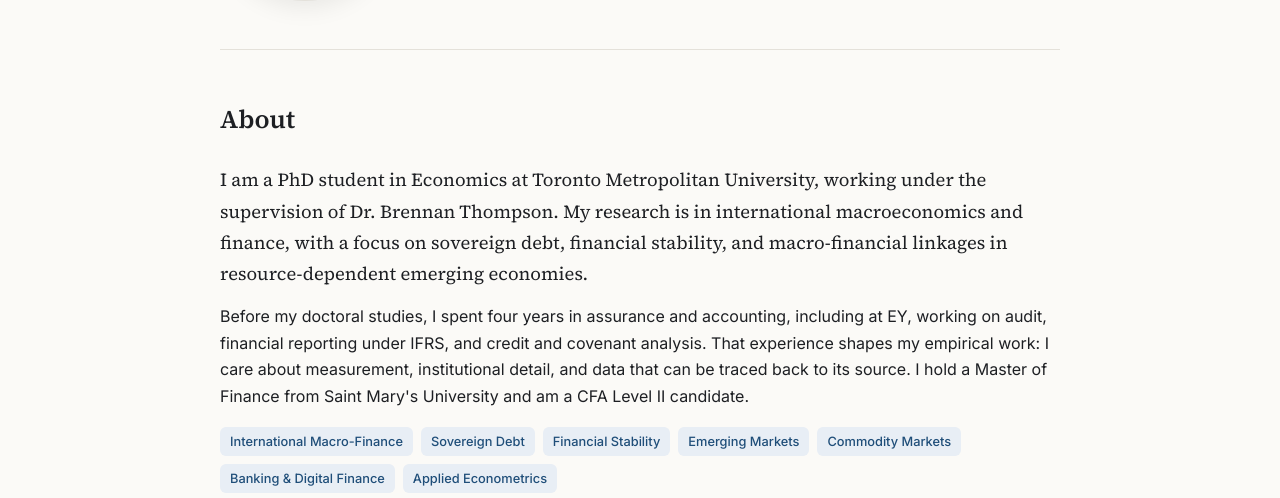
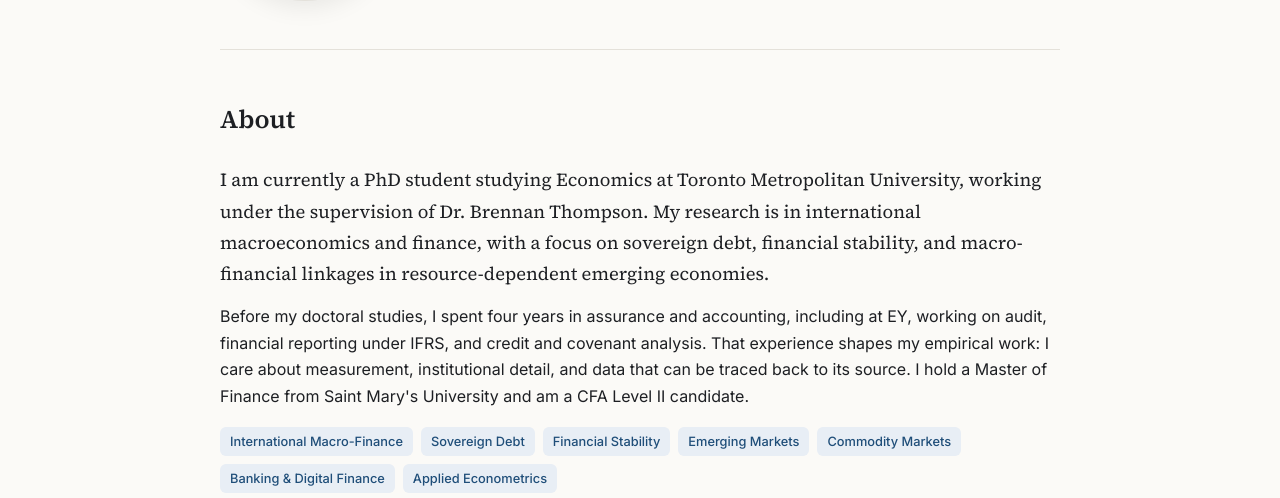
Before and after one commit to Troy-Nadin/troy-nadin.github.io, a plain HTML site: page index.html in a window 1280 px wide. Shown: the part 302-800 px from the top of the page. Drawn offline with Linux system fonts and the light colour scheme.

Commit message:
Update description in About section of index.html

```diff
--- a/index.html
+++ b/index.html
@@ -181,7 +181,7 @@
   <!-- ABOUT -->
   <section id="about">
     <h2>About</h2>
-    <p class="lead">I am a PhD student in Economics at Toronto Metropolitan University, working under the supervision of Dr. Brennan Thompson. My research is in international macroeconomics and finance, with a focus on sovereign debt, financial stability, and macro-financial linkages in resource-dependent emerging economies.</p>
+    <p class="lead">I am currently a PhD student studying Economics at Toronto Metropolitan University, working under the supervision of Dr. Brennan Thompson. My research is in international macroeconomics and finance, with a focus on sovereign debt, financial stability, and macro-financial linkages in resource-dependent emerging economies.</p>
     <p>Before my doctoral studies, I spent four years in assurance and accounting, including at EY, working on audit, financial reporting under IFRS, and credit and covenant analysis. That experience shapes my empirical work: I care about measurement, institutional detail, and data that can be traced back to its source. I hold a Master of Finance from Saint Mary's University and am a CFA Level II candidate.</p>
     <div class="interests">
       <span class="tag">International Macro-Finance</span>
```
